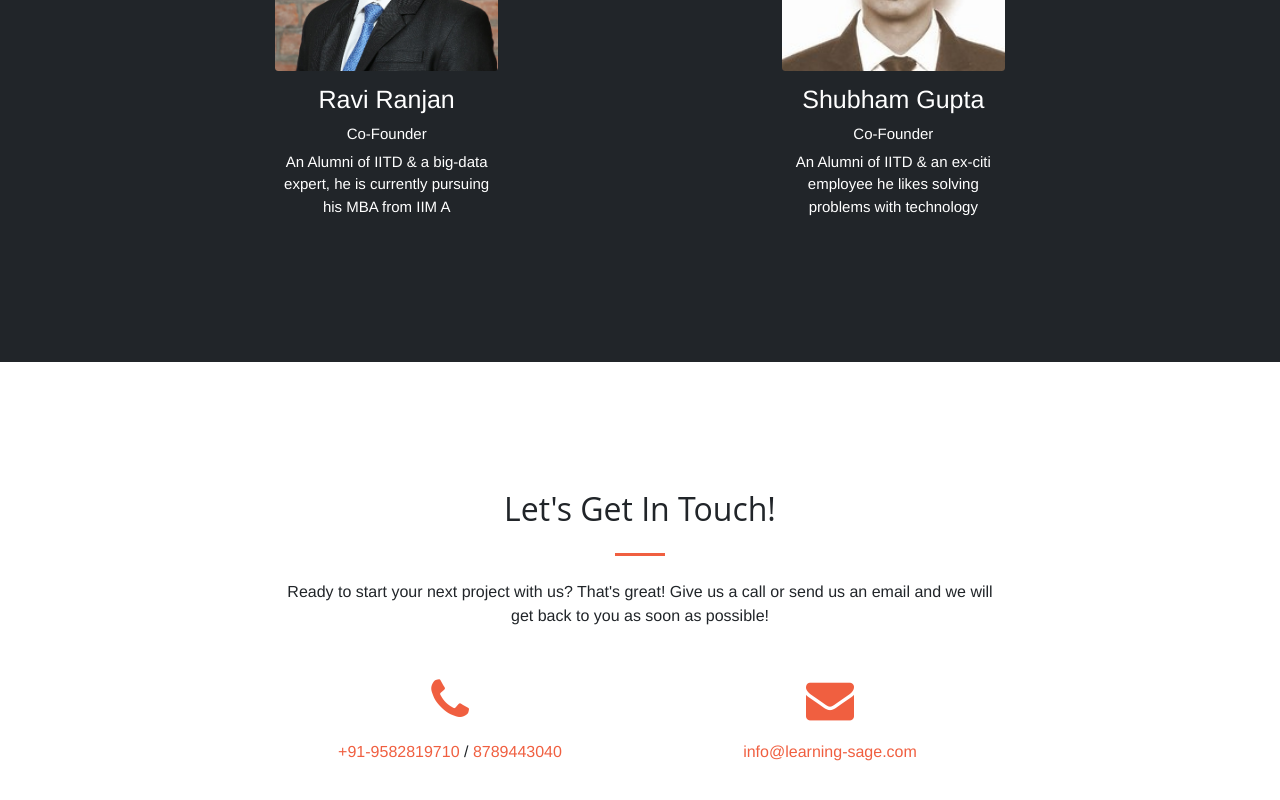
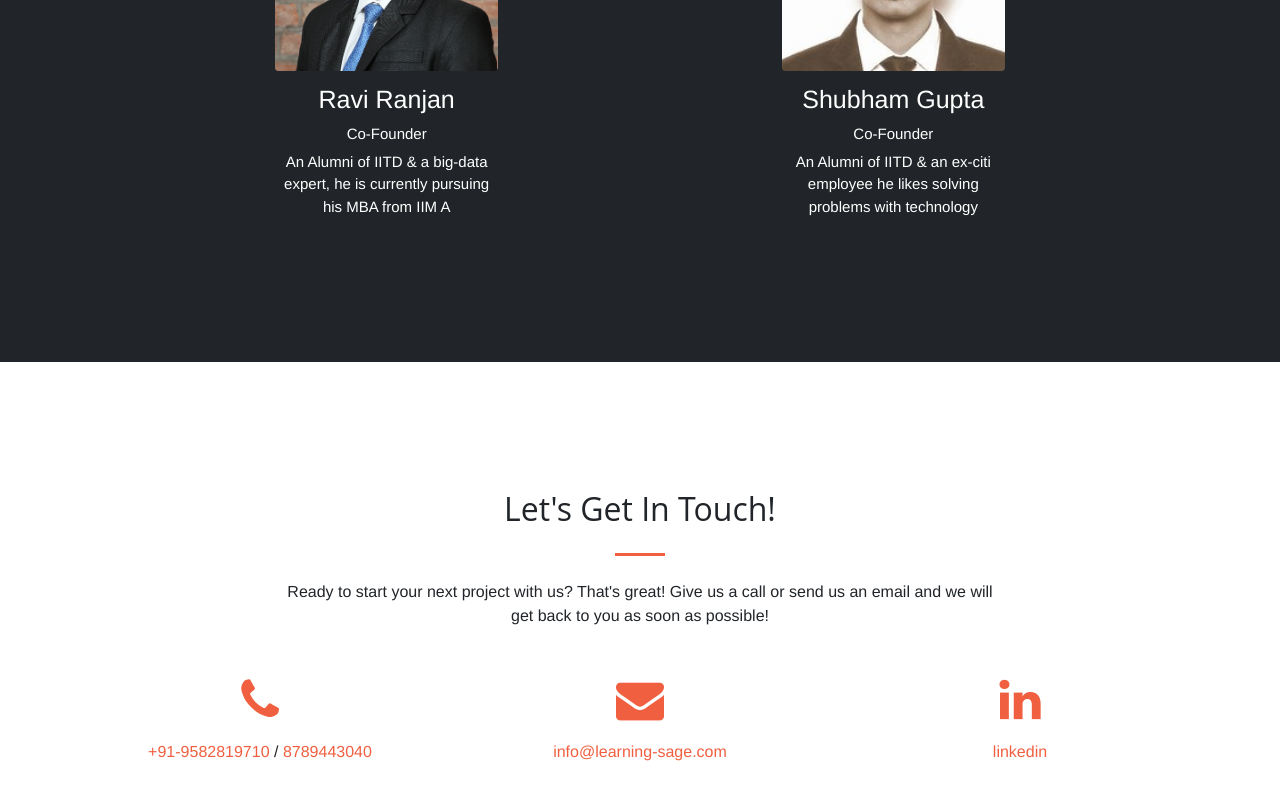
Before and after one commit to artista7/LsPlacementBootcamp, a React (Create React App) app: page / in a window 1280 px wide. Shown: the part 1930-2730 px from the top of the page. Built offline with nearby package versions, Linux system fonts and the light colour scheme.

Commit message:
added linkedin icon

```diff
--- a/public/index.html
+++ b/public/index.html
@@ -24,6 +24,9 @@
   </script>
 
   <meta charset="utf-8" />
+  <meta name="description" content="Helping colleges achieve 100% placements">
+  <meta name="keywords" content="Learning-sage,Placements,IIT,Colleges,Companies">
+  <meta name="author" content="Shubham Gupta">
   <link rel="shortcut icon" href="%PUBLIC_URL%/favicon.ico" />
   <meta name="viewport" content="width=device-width, initial-scale=1, shrink-to-fit=no" />
   <meta name="theme-color" content="#000000" />
--- a/src/components/LandingPage/LandingPage.jsx
+++ b/src/components/LandingPage/LandingPage.jsx
@@ -166,6 +166,12 @@ class LandingPage extends Component {
                                     info@learning-sage.com
                                 </p>
                             </a>
+                            <a href="https://www.linkedin.com/company/learning-sage" target="_blank" rel="noopener noreferrer" className="col-lg-4 mr-auto text-center">
+                                <i class="fa fa-linkedin fa-3x mb-3 sr-contact-2"></i>
+                                <p>
+                                    linkedin
+                                </p>
+                            </a>
                         </div>
                     </div>
                 </section>
```
